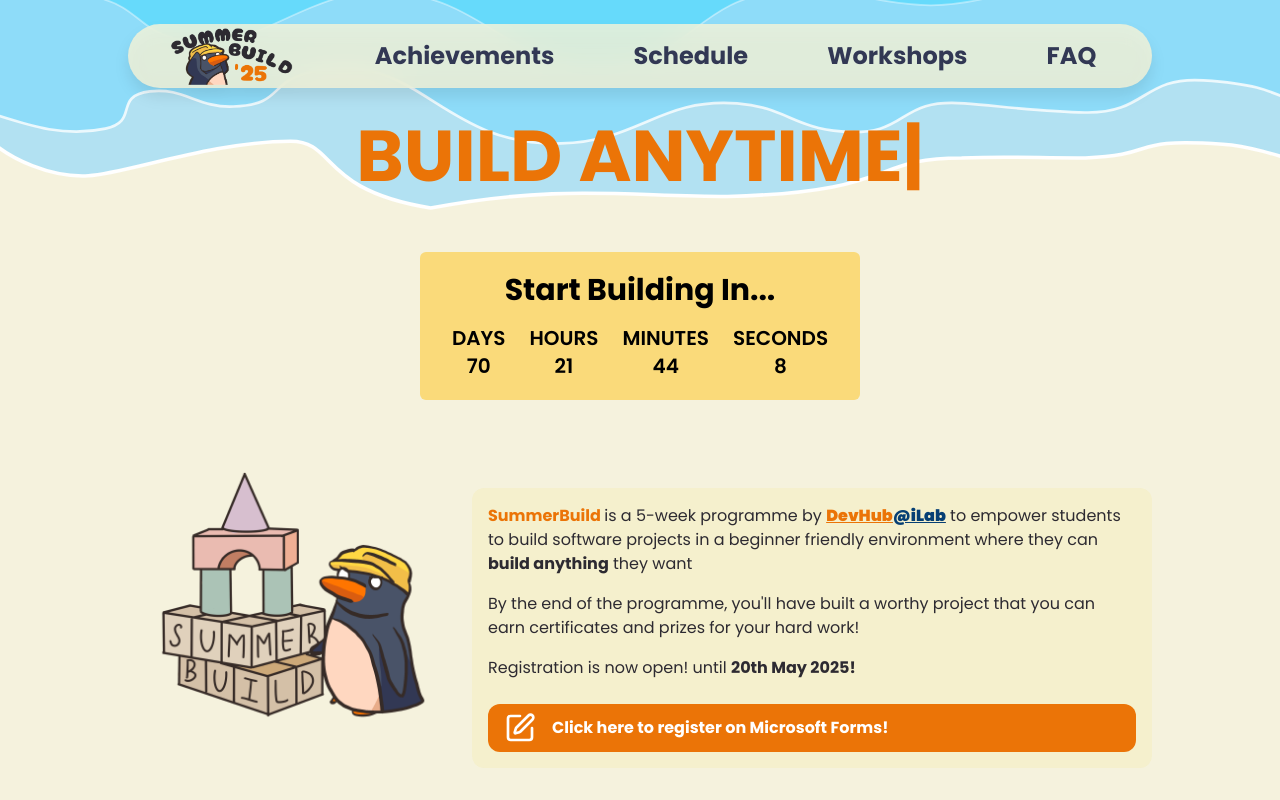
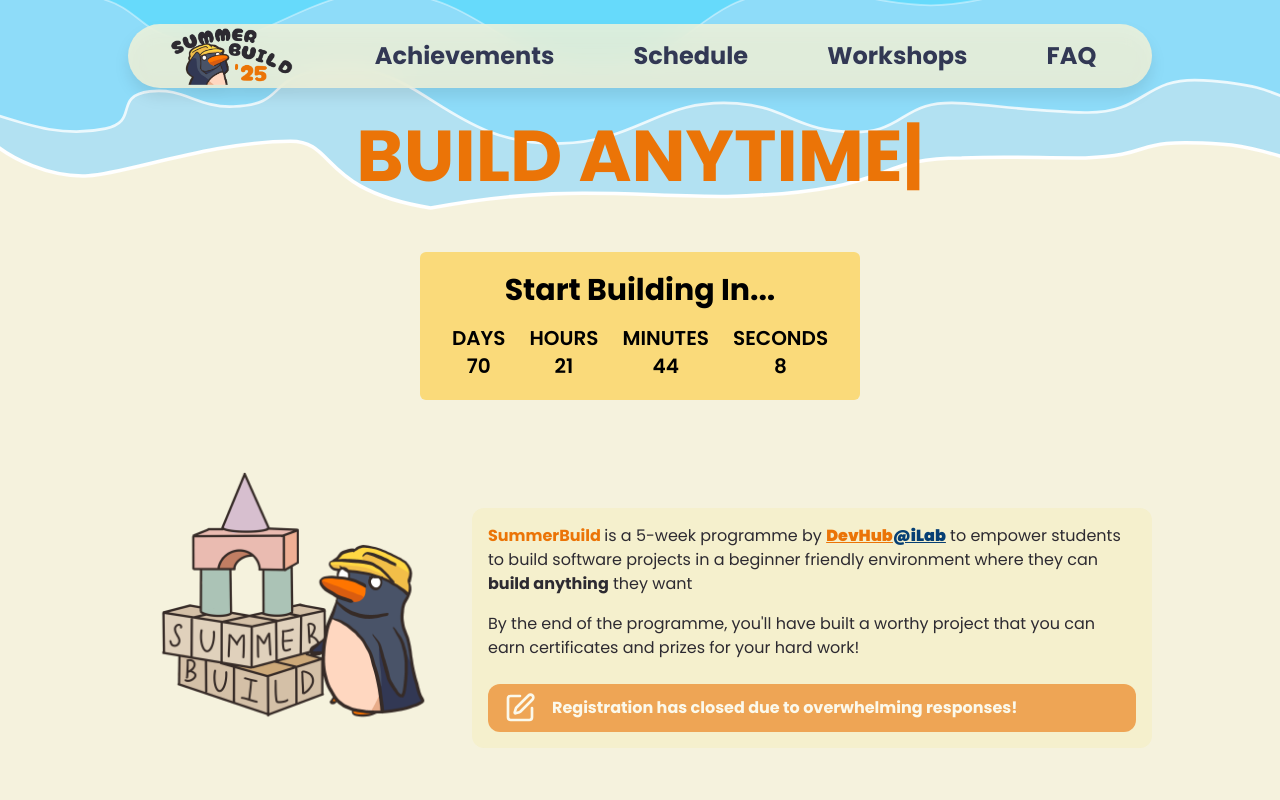
Before and after one commit to DevHub-iLab/summerbuild-2025, a React (Vite) app: page / in a window 1280 px wide. Shown: the top 800 px of the page. Built offline with nearby package versions, Linux system fonts and the light colour scheme; the HTML template or start-up script is replaced by a standard one.

Commit message:
⚡ closed registration

```diff
--- a/src/components/Body/About/AboutCard.jsx
+++ b/src/components/Body/About/AboutCard.jsx
@@ -39,17 +39,17 @@
                         project that you can earn certificates and prizes for
                         your hard work!
                     </p>
-                    <p>
-                        Registration is now open! until{" "}
-                        <span className="font-bold">20th May 2025!</span>
-                    </p>
                     <a
                         className="bg-dh-orange mt-2 flex w-full flex-col justify-between gap-2 rounded-xl px-4 py-1 font-bold text-white md:py-2"
                         href="https://forms.office.com/r/vG6SpV4JmG"
-                        target="_blank">
+                        target="_blank"
+                        aria-disabled="true"
+                        tabIndex="-1"
+                        style={{ pointerEvents: "none", opacity: 0.6 }}>
                         <div className="flex flex-row items-center gap-4">
                             <SquarePen size={32} />
-                            Click here to register on Microsoft Forms!
+                            Registration has closed due to overwhelming
+                            responses!
                         </div>
                     </a>
                 </div>
```
